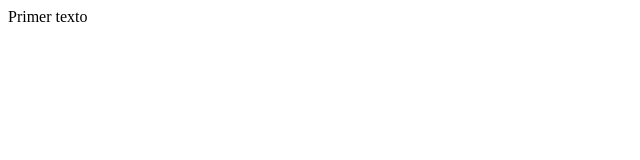
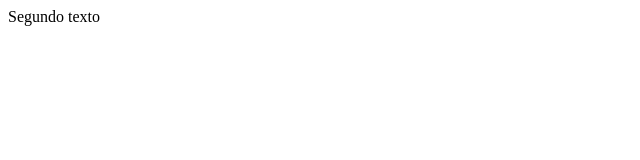
Before and after one commit to Cero-k/git, a plain HTML site: page index.html in a window 1280 px wide. Shown: the full height of the page, 0-640 px from the left. Drawn offline with Linux system fonts and the light colour scheme.

Commit message:
Segundo texto

```diff
--- a/index.html
+++ b/index.html
@@ -7,6 +7,6 @@
     <title>Document</title>
 </head>
 <body>
-    Primer texto
+    Segundo texto
 </body>
 </html>
```
